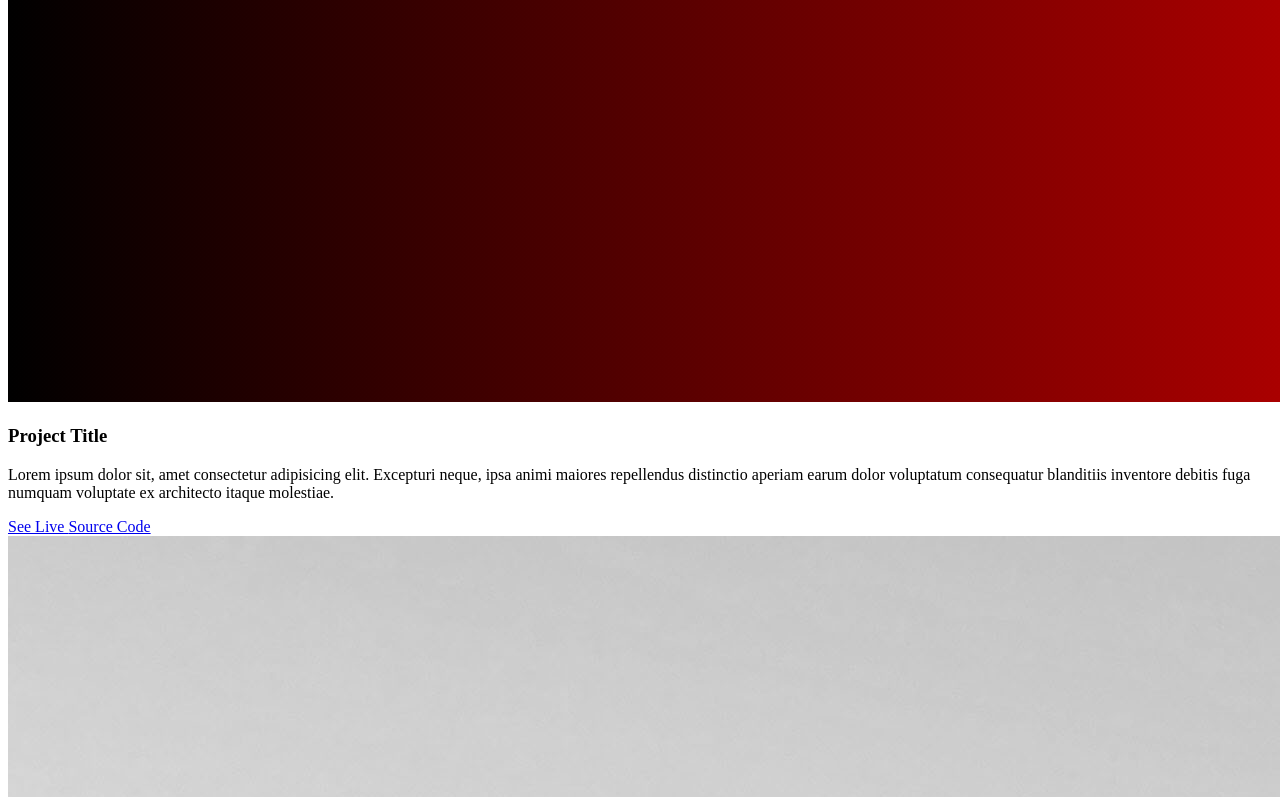
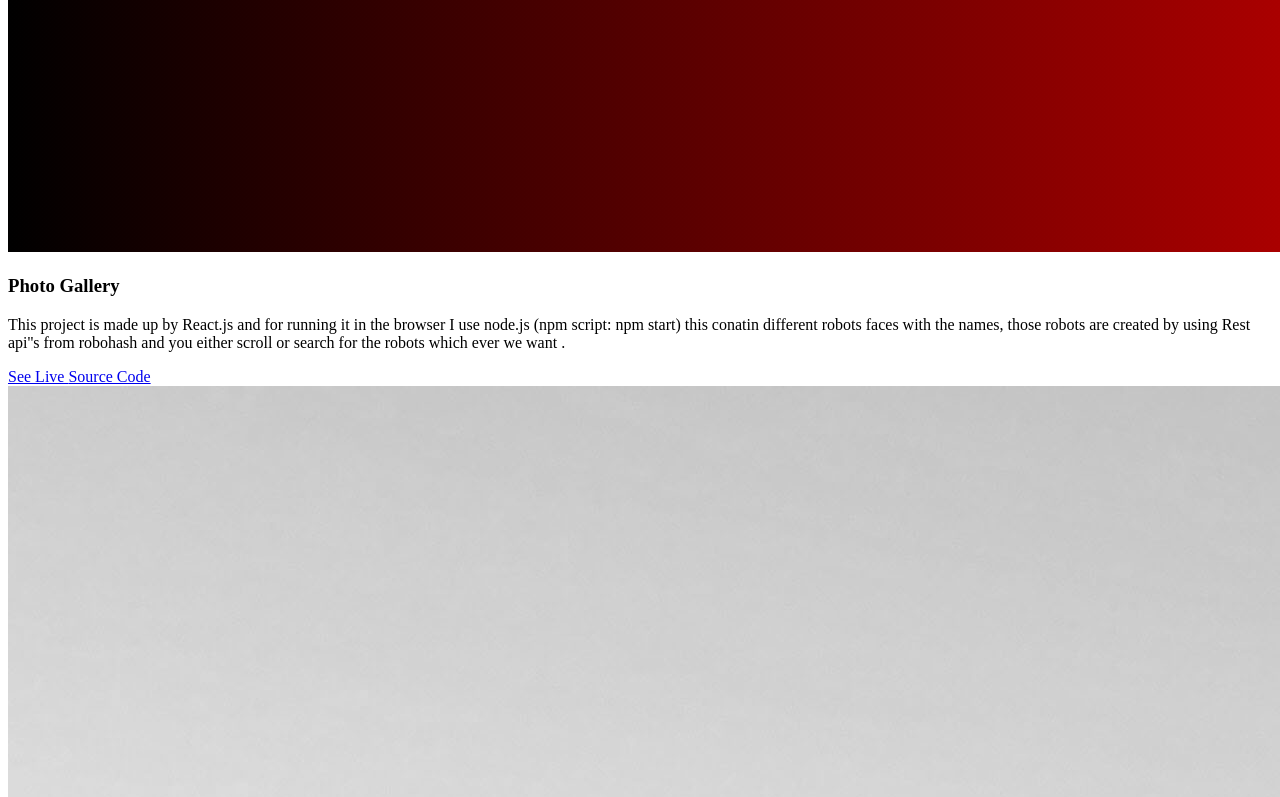
Before and after one commit to apandey208/Portfolio, a website: page src/template.html in a window 1280 px wide. Shown: the part 1315-2112 px from the top of the page. Drawn offline with nearby package versions, Linux system fonts and the light colour scheme.

Commit message:
changes in about section and project

```diff
--- a/src/template.html
+++ b/src/template.html
@@ -69,8 +69,8 @@
               <img
                 class="img-fluid rounded shadow-lg"
                 height="auto"
-                width="300px"
-                src="./assets/profile.jpg"
+                width="200px"
+                src="./assets/My_Image.jpg"
                 alt="Profile Image"
               />
             </div>
@@ -143,14 +143,13 @@
           <div class="row">
             <div class="col-lg-4 col-sm-12">
               <div class="project-wrapper__text">
-                <h3 class="project-wrapper__text-title">Project Title</h3>
+                <h3 class="project-wrapper__text-title">Photo Gallery</h3>
                 <div>
                   <p class="mb-4">
-                    Lorem ipsum dolor sit, amet consectetur adipisicing elit.
-                    Excepturi neque, ipsa animi maiores repellendus distinctio
-                    aperiam earum dolor voluptatum consequatur blanditiis
-                    inventore debitis fuga numquam voluptate ex architecto
-                    itaque molestiae.
+                    This project is made up by React.js and for running it in the browser I use node.js (npm script: npm start)
+                    this conatin different robots faces with the names,
+                    those robots are created by using Rest api''s from robohash and you either scroll or
+                    search for the robots which ever we want .
                   </p>
                 </div>
                 <a target="_blank" class="cta-btn cta-btn--hero" href="#!">
```
Also changed, not shown: 1 other file.
